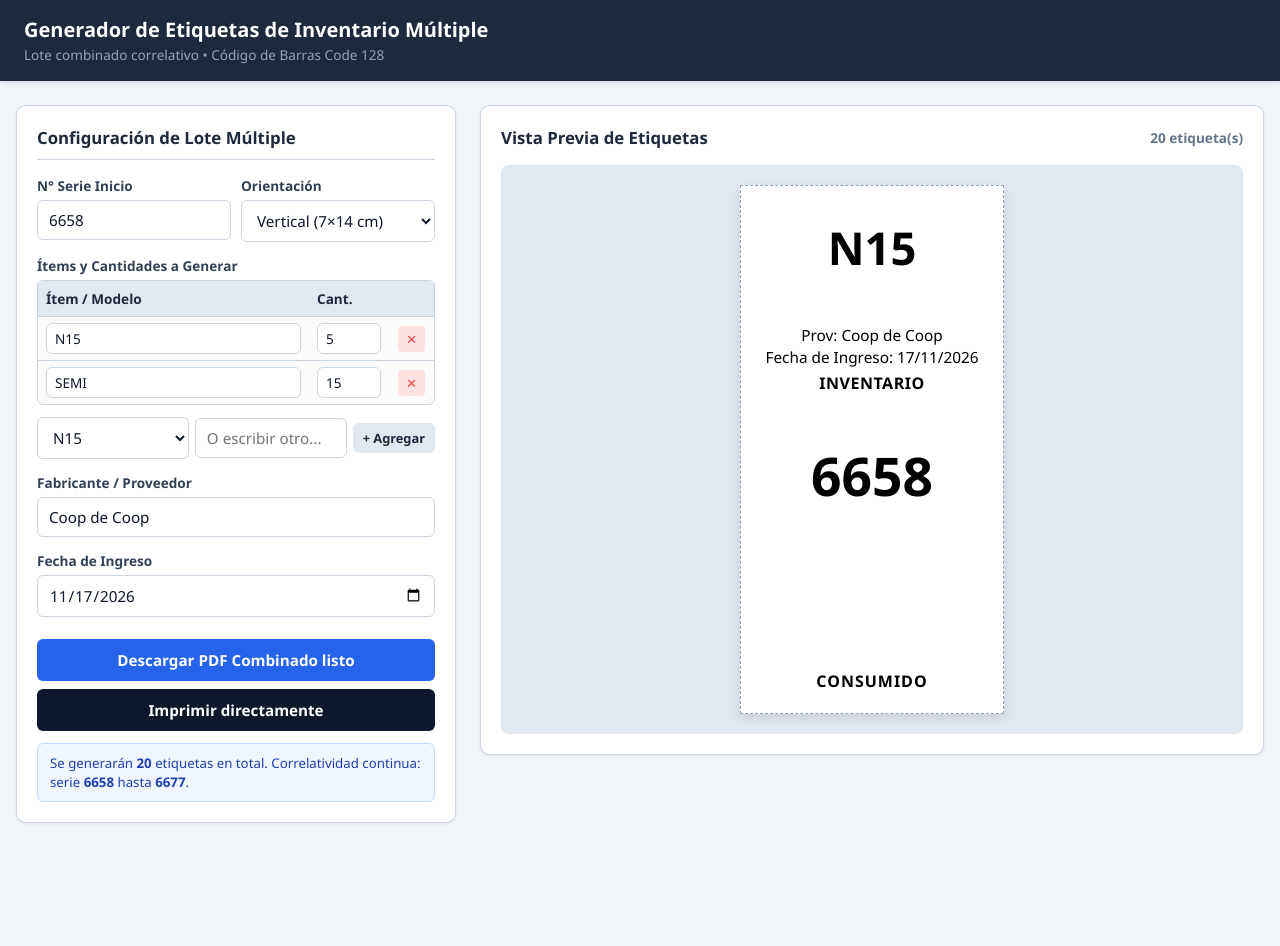
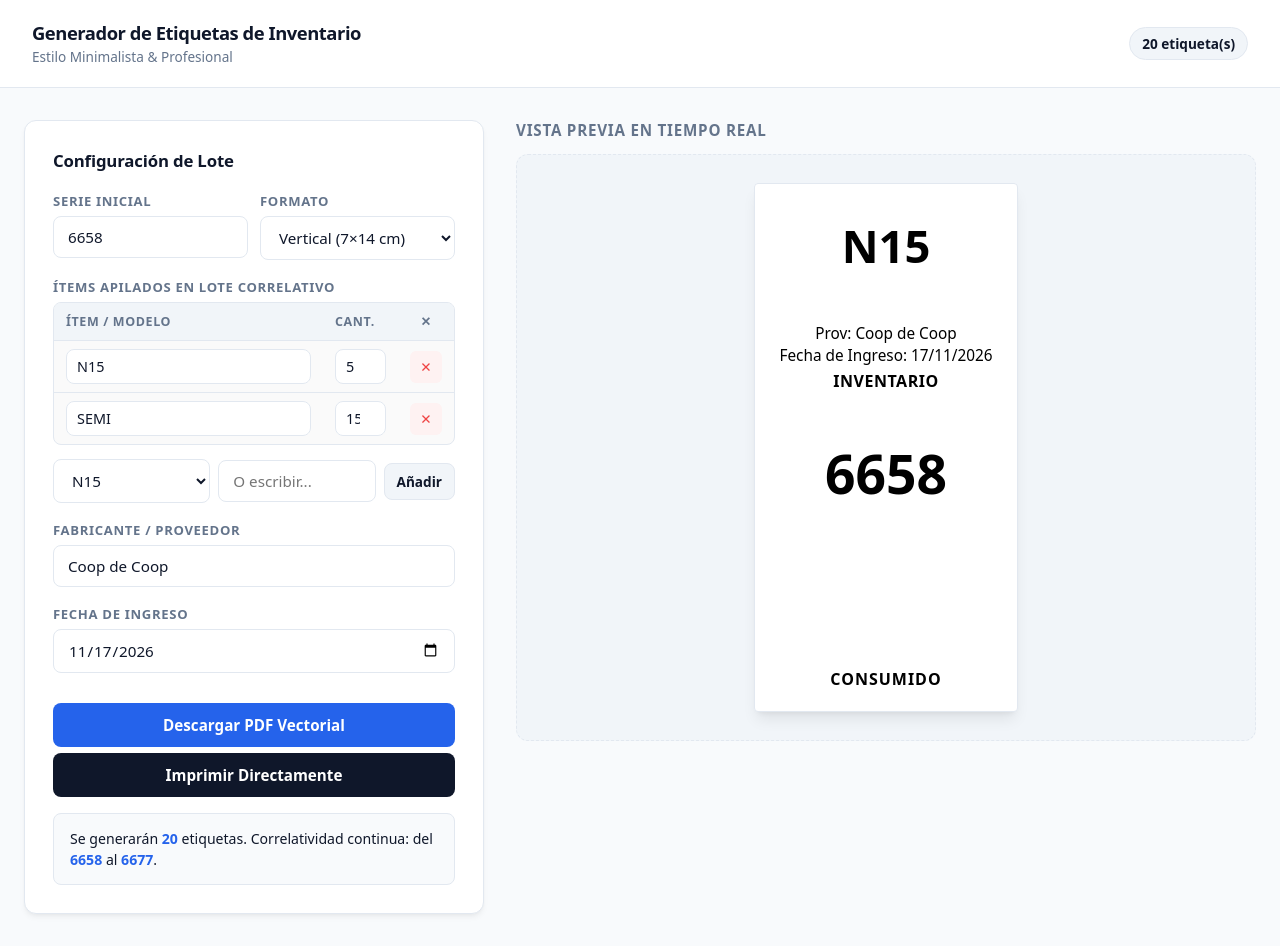
Before and after one commit to martin8523/Etiquetas, a plain HTML site: page index.html in a window 1280 px wide. Before the commit the page ends 847 px from the top, so only its background shows below. Drawn offline with nearby package versions, Linux system fonts and the light colour scheme; a script that the page names is missing.

Commit message:
ultimo con estilo

```diff
--- a/index.html
+++ b/index.html
@@ -3,268 +3,296 @@
 <head>
   <meta charset="UTF-8" />
   <meta name="viewport" content="width=device-width, initial-scale=1.0" />
-  <title>Generador de Etiquetas de Inventario Múltiple (Code 128)</title>
+  <title>Generador de Etiquetas de Inventario • Declas Style</title>
   <!-- Librerías para Código de Barras Code128 y Generación de PDF -->
   <script src="https://cdn.jsdelivr.net/npm/jsbarcode@3.11.6/dist/JsBarcode.all.min.js"></script>
   <script src="https://cdnjs.cloudflare.com/ajax/libs/jspdf/2.5.1/jspdf.umd.min.js"></script>
   <style>
     :root {
-      --primary: #1e293b;
+      --bg-main: #f8fafc;
+      --card-bg: #ffffff;
+      --text-main: #0f172a;
+      --text-muted: #64748b;
+      --border-color: #e2e8f0;
+      --primary: #0f172a;
+      --primary-hover: #1e293b;
       --accent: #2563eb;
       --accent-hover: #1d4ed8;
-      --bg: #f1f5f9;
-      --card: #ffffff;
-      --border: #cbd5e1;
-      --text: #0f172a;
-      --muted: #64748b;
-      --danger: #ef4444;
+      --danger-bg: #fef2f2;
+      --danger-text: #ef4444;
       --danger-hover: #dc2626;
+      --radius: 12px;
+      --shadow: 0 4px 6px -1px rgba(0, 0, 0, 0.05), 0 2px 4px -2px rgba(0, 0, 0, 0.05);
+      --shadow-lg: 0 10px 15px -3px rgba(0, 0, 0, 0.08), 0 4px 6px -4px rgba(0, 0, 0, 0.08);
     }
 
     * {
       box-sizing: border-box;
-      font-family: 'Segoe UI', Roboto, Helvetica, Arial, sans-serif;
+      font-family: system-ui, -apple-system, BlinkMacSystemFont, "Segoe UI", Roboto, Oxygen, Ubuntu, Cantarell, sans-serif;
     }
 
     body {
       margin: 0;
       padding: 0;
-      background-color: var(--bg);
-      color: var(--text);
+      background-color: var(--bg-main);
+      color: var(--text-main);
+      min-height: 100vh;
+      display: flex;
+      flex-direction: column;
     }
 
+    /* Header minimalista y elegante */
     header {
-      background-color: var(--primary);
-      color: white;
-      padding: 16px 24px;
+      background-color: var(--card-bg);
+      border-bottom: 1px solid var(--border-color);
+      padding: 20px 32px;
       display: flex;
       justify-content: space-between;
       align-items: center;
-      box-shadow: 0 2px 4px rgba(0,0,0,0.1);
     }
 
     header h1 {
       margin: 0;
-      font-size: 1.25rem;
-      font-weight: 600;
+      font-size: 1.15rem;
+      font-weight: 700;
+      letter-spacing: -0.025em;
+      color: var(--text-main);
     }
 
     header span {
       font-size: 0.85rem;
-      color: #94a3b8;
+      color: var(--text-muted);
+      font-weight: 500;
     }
 
-    .container {
-      max-width: 1300px;
-      margin: 24px auto;
-      padding: 0 16px;
+    /* Layout principal en Grid */
+    .app-container {
+      max-width: 1400px;
+      margin: 32px auto;
+      padding: 0 24px;
       display: grid;
-      grid-template-columns: 440px 1fr;
-      gap: 24px;
+      grid-template-columns: 460px 1fr;
+      gap: 32px;
       align-items: start;
+      width: 100%;
     }
 
-    @media (max-width: 950px) {
-      .container {
+    @media (max-width: 1024px) {
+      .app-container {
         grid-template-columns: 1fr;
       }
     }
 
-    .panel {
-      background: var(--card);
-      border-radius: 10px;
-      padding: 20px;
-      box-shadow: 0 1px 3px rgba(0,0,0,0.08);
-      border: 1px solid var(--border);
+    /* Tarjetas / Paneles */
+    .card {
+      background: var(--card-bg);
+      border-radius: var(--radius);
+      border: 1px solid var(--border-color);
+      box-shadow: var(--shadow);
+      padding: 28px;
     }
 
-    .panel h2 {
+    .card h2 {
       margin-top: 0;
       font-size: 1.05rem;
-      border-bottom: 1px solid var(--border);
-      padding-bottom: 10px;
-      margin-bottom: 16px;
-      color: var(--primary);
+      font-weight: 600;
+      letter-spacing: -0.01em;
+      color: var(--text-main);
+      margin-bottom: 20px;
+      display: flex;
+      align-items: center;
+      justify-content: space-between;
     }
 
+    /* Formularios */
     .form-group {
-      margin-bottom: 14px;
+      margin-bottom: 18px;
     }
 
     label {
       display: block;
-      font-size: 0.85rem;
+      font-size: 0.82rem;
       font-weight: 600;
-      margin-bottom: 5px;
-      color: #334155;
+      text-transform: uppercase;
+      letter-spacing: 0.05em;
+      color: var(--text-muted);
+      margin-bottom: 6px;
     }
 
     input, select {
       width: 100%;
-      padding: 9px 11px;
-      border: 1px solid var(--border);
-      border-radius: 6px;
+      padding: 10px 14px;
+      border: 1px solid var(--border-color);
+      border-radius: 8px;
       font-size: 0.95rem;
-      color: var(--text);
+      color: var(--text-main);
       background: #fff;
+      transition: all 0.2s ease;
     }
 
     input:focus, select:focus {
       outline: none;
       border-color: var(--accent);
-      box-shadow: 0 0 0 3px rgba(37, 99, 235, 0.15);
+      box-shadow: 0 0 0 3px rgba(37, 99, 235, 0.1);
     }
 
     .row-2 {
       display: grid;
       grid-template-columns: 1fr 1fr;
-      gap: 10px;
+      gap: 12px;
     }
 
-    /* Tabla de ítems múltiples */
-    .items-table-container {
-      border: 1px solid var(--border);
-      border-radius: 6px;
+    /* Tabla de ítems con diseño limpio */
+    .items-wrapper {
+      border: 1px solid var(--border-color);
+      border-radius: 8px;
       overflow: hidden;
-      margin-bottom: 12px;
+      margin-bottom: 14px;
       background: #fafafa;
     }
 
     .items-table {
       width: 100%;
       border-collapse: collapse;
-      font-size: 0.85rem;
+      font-size: 0.9rem;
     }
 
     .items-table th {
-      background: #e2e8f0;
-      color: #1e293b;
-      padding: 8px;
+      background: #f1f5f9;
+      color: var(--text-muted);
+      font-weight: 600;
+      font-size: 0.78rem;
+      text-transform: uppercase;
+      letter-spacing: 0.05em;
+      padding: 10px 12px;
       text-align: left;
-      font-weight: 600;
     }
 
     .items-table td {
-      padding: 6px 8px;
-      border-top: 1px solid var(--border);
+      padding: 8px 12px;
+      border-top: 1px solid var(--border-color);
       vertical-align: middle;
     }
 
     .items-table input {
-      padding: 5px 8px;
-      font-size: 0.85rem;
+      padding: 7px 10px;
+      font-size: 0.9rem;
     }
 
+    .add-row-container {
+      display: flex;
+      gap: 8px;
+      align-items: center;
+    }
+
+    /* Botones */
     .btn {
       display: inline-flex;
       align-items: center;
       justify-content: center;
       gap: 8px;
       width: 100%;
-      padding: 11px 16px;
+      padding: 12px 20px;
       border: none;
-      border-radius: 6px;
+      border-radius: 8px;
       font-size: 0.95rem;
       font-weight: 600;
       cursor: pointer;
-      transition: background 0.2s;
+      transition: all 0.2s ease;
     }
 
     .btn-primary {
-      background-color: var(--accent);
+      background-color: var(--primary);
       color: white;
-      margin-top: 8px;
+      margin-top: 6px;
     }
 
     .btn-primary:hover {
-      background-color: var(--accent-hover);
+      background-color: var(--primary-hover);
+      box-shadow: 0 4px 12px rgba(15, 23, 42, 0.15);
     }
 
-    .btn-secondary {
-      background-color: #0f172a;
+    .btn-accent {
+      background-color: var(--accent);
       color: white;
-      margin-top: 8px;
+      margin-top: 12px;
     }
 
-    .btn-secondary:hover {
-      background-color: #334155;
+    .btn-accent:hover {
+      background-color: var(--accent-hover);
+      box-shadow: 0 4px 12px rgba(37, 99, 235, 0.2);
     }
 
     .btn-small {
-      padding: 6px 10px;
+      padding: 8px 12px;
       width: auto;
-      font-size: 0.8rem;
-      background: #e2e8f0;
-      color: #1e293b;
-      font-weight: 600;
+      font-size: 0.85rem;
+      background: #f1f5f9;
+      color: var(--text-main);
+      border: 1px solid var(--border-color);
     }
 
     .btn-small:hover {
-      background: #cbd5e1;
+      background: #e2e8f0;
     }
 
-    .btn-danger {
-      background: #fee2e2;
-      color: var(--danger);
-      padding: 4px 8px;
-      font-size: 0.8rem;
-      border-radius: 4px;
+    .btn-delete {
+      background: var(--danger-bg);
+      color: var(--danger-text);
       border: none;
+      width: 32px;
+      height: 32px;
+      border-radius: 6px;
+      font-size: 0.85rem;
       cursor: pointer;
+      display: inline-flex;
+      align-items: center;
+      justify-content: center;
+      transition: all 0.2s;
     }
 
-    .btn-danger:hover {
-      background: var(--danger);
+    .btn-delete:hover {
+      background: var(--danger-text);
       color: white;
     }
 
-    .add-row-box {
-      display: flex;
-      gap: 6px;
-      margin-top: 8px;
-      align-items: center;
+    /* Insignias de información */
+    .info-box {
+      background: #f8fafc;
+      border: 1px solid var(--border-color);
+      color: var(--text-main);
+      padding: 14px 16px;
+      border-radius: 8px;
+      font-size: 0.88rem;
+      margin-top: 16px;
+      line-height: 1.5;
     }
 
-    .info-badge {
-      background: #eff6ff;
-      border: 1px solid #bfdbfe;
-      color: #1e40af;
-      padding: 10px 12px;
-      border-radius: 6px;
-      font-size: 0.83rem;
-      margin-top: 12px;
-      line-height: 1.4;
+    .info-box strong {
+      color: var(--accent);
     }
 
-    /* Vista previa de etiquetas */
-    .preview-header {
-      display: flex;
-      justify-content: space-between;
-      align-items: center;
-      margin-bottom: 16px;
-      flex-wrap: wrap;
-      gap: 10px;
-    }
-
-    .preview-grid {
+    /* Área de Previsualización */
+    .preview-container {
+      background: #f1f5f9;
+      border: 1px dashed var(--border-color);
+      border-radius: var(--radius);
+      padding: 28px;
       display: flex;
       flex-wrap: wrap;
-      gap: 20px;
+      gap: 24px;
       justify-content: center;
-      background: #e2e8f0;
-      padding: 20px;
-      border-radius: 8px;
-      max-height: 78vh;
+      max-height: 82vh;
       overflow-y: auto;
     }
 
-    /* Estilo exacto de la etiqueta (7cm x 14cm según plantilla Word) */
+    /* Tarjeta de Etiqueta (7cm x 14cm según plantilla Word) */
     .etiqueta-card {
       width: 7cm;
       height: 14cm;
       background: #ffffff;
-      border: 1px dashed #94a3b8;
-      box-shadow: 0 4px 10px rgba(0,0,0,0.12);
+      border: 1px solid var(--border-color);
+      box-shadow: var(--shadow-lg);
       padding: 0.9cm 0.35cm 0.5cm 0.35cm;
       display: flex;
       flex-direction: column;
@@ -275,6 +303,7 @@
       position: relative;
       page-break-after: always;
       break-after: page;
+      border-radius: 4px;
     }
 
     .etiqueta-card.landscape {
@@ -351,13 +380,39 @@
       margin-bottom: 2px;
     }
 
+    /* Estilos de Impresión Directa */
     @media print {
-      body { background: none; }
-      header, .no-print { display: none !important; }
-      .container { display: block; margin: 0; padding: 0; max-width: none; }
-      .panel { border: none; box-shadow: none; padding: 0; background: none; }
-      .preview-grid { display: block; background: none; padding: 0; max-height: none; overflow: visible; }
-      .etiqueta-card { border: none; box-shadow: none; margin: 0; }
+      body {
+        background: none;
+      }
+      header, .no-print {
+        display: none !important;
+      }
+      .app-container {
+        display: block;
+        margin: 0;
+        padding: 0;
+        max-width: none;
+      }
+      .card {
+        border: none;
+        box-shadow: none;
+        padding: 0;
+        background: none;
+      }
+      .preview-container {
+        border: none;
+        background: none;
+        padding: 0;
+        max-height: none;
+        overflow: visible;
+        display: block;
+      }
+      .etiqueta-card {
+        border: none;
+        box-shadow: none;
+        margin: 0;
+      }
     }
   </style>
   <style id="dynamic-page-style">
@@ -368,23 +423,24 @@
 
 <header class="no-print">
   <div>
-    <h1>Generador de Etiquetas de Inventario Múltiple</h1>
-    <span>Lote combinado correlativo • Código de Barras Code 128</span>
+    <h1>Generador de Etiquetas de Inventario</h1>
+    <span>Estilo Minimalista & Profesional</span>
   </div>
+  <span id="badgeContadorTop" style="background:#f1f5f9; padding:6px 12px; border-radius:20px; font-weight:600; color:var(--text-main); border:1px solid var(--border-color);">0 etiquetas</span>
 </header>
 
-<div class="container">
-  <!-- Panel de Configuración -->
-  <div class="panel no-print">
-    <h2>Configuración de Lote Múltiple</h2>
+<div class="app-container">
+  <!-- Panel de Configuración Estilo Declas -->
+  <div class="card no-print">
+    <h2>Configuración de Lote</h2>
 
     <div class="row-2">
       <div class="form-group">
-        <label for="serieInicio">N° Serie Inicio</label>
+        <label for="serieInicio">Serie Inicial</label>
         <input type="number" id="serieInicio" value="6658" min="1" />
       </div>
       <div class="form-group">
-        <label for="orientacion">Orientación</label>
+        <label for="orientacion">Formato</label>
         <select id="orientacion" onchange="cambiarOrientacion()">
           <option value="portrait">Vertical (7×14 cm)</option>
           <option value="landscape">Horizontal (14×7 cm)</option>
@@ -393,23 +449,21 @@
     </div>
 
     <div class="form-group">
-      <label>Ítems y Cantidades a Generar</label>
-      <div class="items-table-container">
-        <table class="items-table" id="tablaItems">
+      <label>Ítems Apilados en Lote Correlativo</label>
+      <div class="items-wrapper">
+        <table class="items-table">
           <thead>
             <tr>
               <th>Ítem / Modelo</th>
-              <th style="width: 80px;">Cant.</th>
-              <th style="width: 45px;"></th>
+              <th style="width: 75px;">Cant.</th>
+              <th style="width: 45px; text-align: center;">✕</th>
             </tr>
           </thead>
-          <tbody id="tbodyItems">
-            <!-- Filas dinámicas -->
-          </tbody>
+          <tbody id="tbodyItems"></tbody>
         </table>
       </div>
 
-      <div class="add-row-box">
+      <div class="add-row-container">
         <select id="selectModeloPrueba" style="flex:1;">
           <option value="N15">N15</option>
           <option value="SEMI">SEMI</option>
@@ -417,8 +471,8 @@
           <option value="EXTRA">EXTRA</option>
           <option value="TIERRA N 15">TIERRA N 15</option>
         </select>
-        <input type="text" id="inputCustomModelo" placeholder="O escribir otro..." style="flex:1;" />
-        <button type="button" class="btn btn-small" onclick="agregarFilaItem()">+ Agregar</button>
+        <input type="text" id="inputCustomModelo" placeholder="O escribir..." style="flex:1;" />
+        <button type="button" class="btn btn-small" onclick="agregarFilaItem()">Añadir</button>
       </div>
     </div>
 
@@ -432,39 +486,37 @@
       <input type="date" id="fechaIngreso" />
     </div>
 
-    <button type="button" class="btn btn-primary" onclick="descargarPDF()">
-      Descargar PDF Combinado listo
+    <button type="button" class="btn btn-accent" onclick="descargarPDF()">
+      Descargar PDF Vectorial
     </button>
 
-    <button type="button" class="btn btn-secondary" onclick="window.print()">
-      Imprimir directamente
+    <button type="button" class="btn btn-primary" onclick="window.print()">
+      Imprimir Directamente
     </button>
 
-    <div class="info-badge" id="resumenRango">
-      Cargando resumen...
+    <div class="info-box" id="resumenRango">
+      Calculando resumen...
     </div>
   </div>
 
-  <!-- Panel de Vista Previa -->
-  <div class="panel">
-    <div class="preview-header no-print">
-      <h2 style="margin:0; border:none; padding:0;">Vista Previa de Etiquetas</h2>
-      <span id="contadorBadge" style="font-size:0.85rem; color:var(--muted); font-weight:600;">0 etiquetas</span>
+  <!-- Panel de Vista Previa Limpio -->
+  <div>
+    <div style="display:flex; justify-content:space-between; align-items:center; margin-bottom:14px;" class="no-print">
+      <h3 style="margin:0; font-size:0.95rem; font-weight:600; color:var(--text-muted); text-transform:uppercase; letter-spacing:0.05em;">Vista Previa en Tiempo Real</h3>
     </div>
-
-    <div class="preview-grid" id="previewContainer"></div>
+    <div class="preview-container" id="previewContainer"></div>
   </div>
 </div>
 
 <script>
-  // Fecha actual por defecto
+  // Inicializar fecha de hoy
   const hoy = new Date();
   const yyyy = hoy.getFullYear();
   const mm = String(hoy.getMonth() + 1).padStart(2, '0');
   const dd = String(hoy.getDate()).padStart(2, '0');
   document.getElementById('fechaIngreso').value = `${yyyy}-${mm}-${dd}`;
 
-  // Datos iniciales de ejemplo (puedes agregar/quitar)
+  // Lista inicial de ítems apilados
   let listaItems = [
     { item: 'N15', cantidad: 5 },
     { item: 'SEMI', cantidad: 15 }
@@ -477,8 +529,8 @@
       const tr = document.createElement('tr');
       tr.innerHTML = `
         <td><input type="text" value="${escapeAttr(row.item)}" oninput="actualizarItem(${index}, 'item', this.value)" /></td>
-        <td><input type="number" min="1" max="200" value="${row.cantidad}" oninput="actualizarItem(${index}, 'cantidad', this.value)" /></td>
-        <td style="text-align:center;"><button type="button" class="btn-danger" onclick="eliminarFila(${index})">✕</button></td>
+        <td><input type="number" min="1" max="300" value="${row.cantidad}" oninput="actualizarItem(${index}, 'cantidad', this.value)" /></td>
+        <td style="text-align:center;"><button type="button" class="btn-delete" onclick="eliminarFila(${index})">✕</button></td>
       `;
       tbody.appendChild(tr);
     });
@@ -497,7 +549,7 @@
 
   function eliminarFila(index) {
     if (listaItems.length <= 1) {
-      alert("Debe haber al menos un ítem en la lista.");
+      alert("Debe mantenerse al menos un ítem.");
       return;
     }
     listaItems.splice(index, 1);
@@ -564,9 +616,10 @@
 
     document.getElementById('resumenRango').innerHTML =
       total > 0
-        ? `Se generarán <strong>${total}</strong> etiquetas en total. Correlatividad continua: serie <strong>${serieInicio}</strong> hasta <strong>${serieFin}</strong>.`
-        : `Sin etiquetas configuradas.`;
-    document.getElementById('contadorBadge').textContent = `${total} etiqueta(s)`;
+        ? `Se generarán <strong>${total}</strong> etiquetas. Correlatividad continua: del <strong>${serieInicio}</strong> al <strong>${serieFin}</strong>.`
+        : `Sin etiquetas en el lote.`;
+
+    document.getElementById('badgeContadorTop').textContent = `${total} etiqueta(s)`;
 
     etiquetas.forEach((etq, idx) => {
       const card = document.createElement('div');
@@ -609,7 +662,6 @@
     return text.replace(/"/g, '&quot;');
   }
 
-  // Generación PDF combinado vectorial
   function descargarPDF() {
     const { jsPDF } = window.jspdf;
     const { etiquetas, orientacion } = obtenerLoteCompleto();
@@ -634,7 +686,6 @@
         doc.addPage(isPortrait ? [70, 140] : [140, 70], isPortrait ? 'portrait' : 'landscape');
       }
 
-      // Crear canvas temporal para Code128
       const canvas = document.createElement('canvas');
       JsBarcode(canvas, etq.serie, {
         format: "CODE128",
@@ -700,10 +751,9 @@
 
     const primerSerie = etiquetas[0].serie;
     const ultimaSerie = etiquetas[etiquetas.length - 1].serie;
-    doc.save(`Lote_Etiquetas_Series_${primerSerie}_a_${ultimaSerie}.pdf`);
+    doc.save(`Lote_Etiquetas_${primerSerie}_a_${ultimaSerie}.pdf`);
   }
 
-  // Inicializar al cargar
   document.getElementById('serieInicio').addEventListener('input', renderizarEtiquetas);
   document.getElementById('fabricante').addEventListener('input', renderizarEtiquetas);
   document.getElementById('fechaIngreso').addEventListener('change', renderizarEtiquetas);
```
